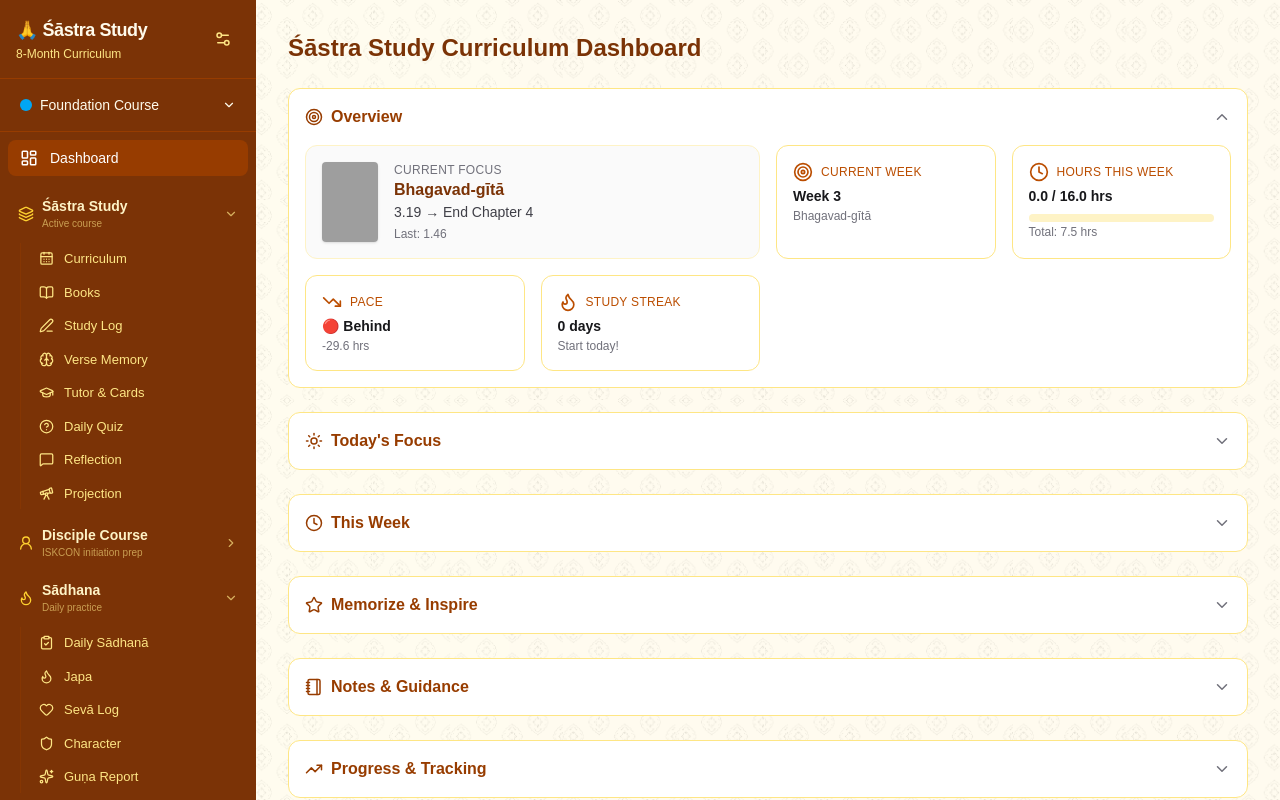
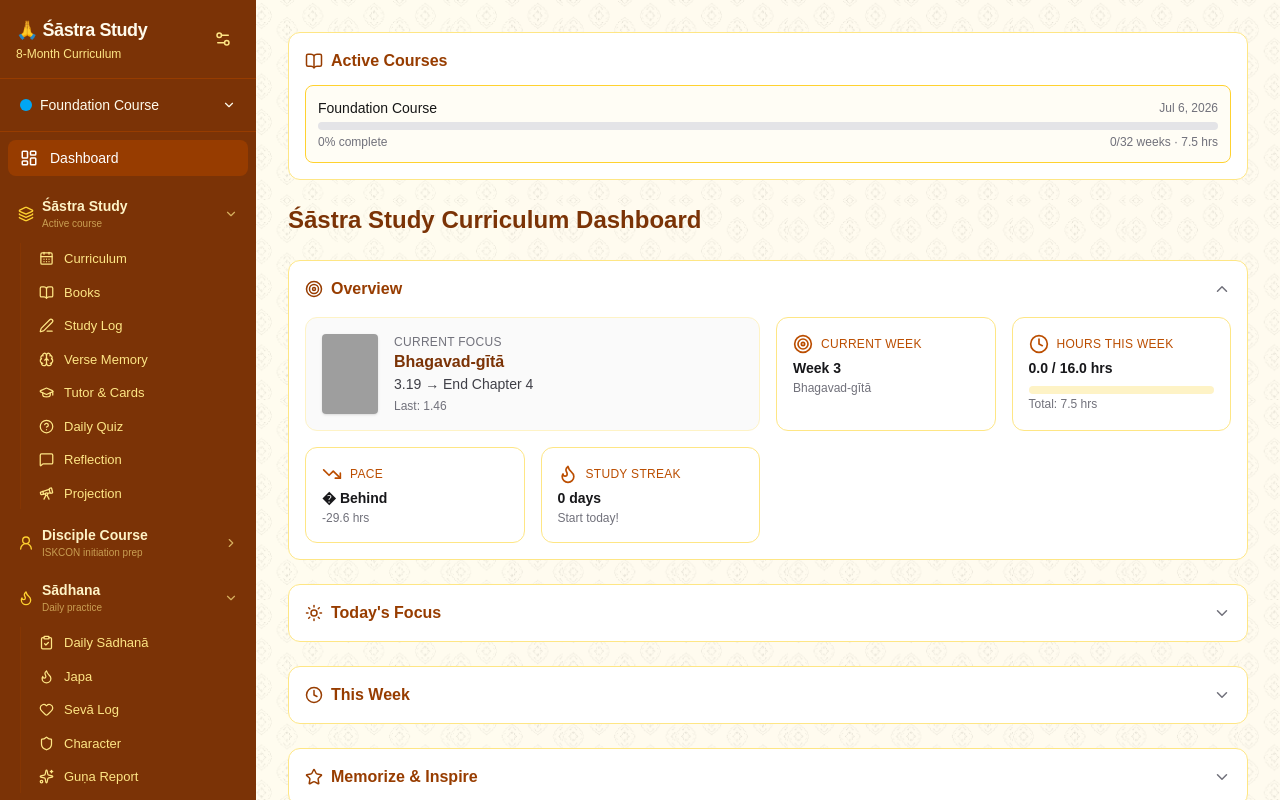
Before and after one commit to rowan-machine/sastra-study, a Next.js app: page / in a window 1280 px wide. Built offline with nearby package versions, Linux system fonts and the light colour scheme; grey boxes are pictures that could not be loaded.

Commit message:
fix: pace label now flags incomplete previous weeks; add active courses tracker

```diff
--- a/src/app/page.tsx
+++ b/src/app/page.tsx
@@ -1923,6 +1923,8 @@ export default function Home() {
           {activeTab === "dashboard" && (
           <Dashboard
             settings={settings}
+            courses={courses}
+            activeCourseId={activeCourseId}
             curriculum={curriculum}
             dailyLog={dailyLog}
             bookProgress={bookProgress}
--- /dev/null
+++ b/src/components/ActiveCoursesTracker.tsx
@@ -0,0 +1,94 @@
+"use client";
+
+import { useEffect, useState } from "react";
+import { Course, BookProgress, CurriculumWeek, DailyLogEntry } from "@/lib/data";
+import { parseISO, format } from "date-fns";
+import { BookOpen } from "lucide-react";
+
+interface ActiveCoursesTrackerProps {
+  courses: Course[];
+  activeCourseId: string;
+  maxCourses?: number;
+}
+
+type CourseStats = {
+  percent: number;
+  hours: number;
+  completedWeeks: number;
+  totalWeeks: number;
+};
+
+export function ActiveCoursesTracker({ courses, activeCourseId, maxCourses = 3 }: ActiveCoursesTrackerProps) {
+  const [courseData, setCourseData] = useState<Record<string, CourseStats>>({});
+
+  useEffect(() => {
+    if (typeof window === "undefined") return;
+    const data: Record<string, CourseStats> = {};
+    for (const c of courses) {
+      const bpRaw = localStorage.getItem(`sastra-${c.id}-book-progress`);
+      const curRaw = localStorage.getItem(`sastra-${c.id}-curriculum`);
+      const logRaw = localStorage.getItem(`sastra-${c.id}-daily-log`);
+      const bp: BookProgress[] = bpRaw ? JSON.parse(bpRaw) : [];
+      const curriculum: CurriculumWeek[] = curRaw ? JSON.parse(curRaw) : [];
+      const dailyLog: DailyLogEntry[] = logRaw ? JSON.parse(logRaw) : [];
+      const totalPercent = bp.length ? bp.reduce((s, b) => s + (b.percentComplete || 0), 0) / bp.length : 0;
+      const completedWeeks = curriculum.filter(
+        (w) => w.complete || /^Complete/i.test(w.paceStatus || "")
+      ).length;
+      data[c.id] = {
+        percent: Math.round(totalPercent),
+        hours: Math.round(dailyLog.reduce((s, e) => s + (e.hours || 0), 0) * 10) / 10,
+        completedWeeks,
+        totalWeeks: curriculum.length,
+      };
+    }
+    setCourseData(data);
+  }, [courses]);
+
+  const activeCourses = courses
+    .filter((c) => c.active || c.id === activeCourseId)
+    .sort((a, b) => parseISO(a.startDate).getTime() - parseISO(b.startDate).getTime())
+    .slice(0, maxCourses);
+
+  if (activeCourses.length === 0) return null;
+
+  return (
+    <div className="bg-white dark:bg-zinc-900 rounded-xl border border-amber-200 dark:border-zinc-800 p-4 mb-6">
+      <h3 className="font-semibold text-amber-800 dark:text-amber-200 mb-3 flex items-center gap-2">
+        <BookOpen size={18} /> Active Courses
+      </h3>
+      <div className="space-y-3">
+        {activeCourses.map((c) => {
+          const d = courseData[c.id] || { percent: 0, hours: 0, completedWeeks: 0, totalWeeks: 0 };
+          return (
+            <div
+              key={c.id}
+              className={`p-3 rounded-lg border ${
+                c.id === activeCourseId
+                  ? "border-amber-300 bg-amber-50/50 dark:bg-amber-900/10"
+                  : "border-zinc-200 dark:border-zinc-700"
+              }`}
+            >
+              <div className="flex justify-between items-center mb-1">
+                <span className="font-medium text-sm">{c.name}</span>
+                <span className="text-xs text-zinc-500">{format(parseISO(c.startDate), "MMM d, yyyy")}</span>
+              </div>
+              <div className="w-full bg-zinc-200 dark:bg-zinc-700 h-2 rounded-full overflow-hidden mb-1">
+                <div
+                  className="h-full bg-amber-600 rounded-full transition-all"
+                  style={{ width: `${Math.max(0, Math.min(100, d.percent))}%` }}
+                />
+              </div>
+              <div className="flex justify-between text-xs text-zinc-500">
+                <span>{d.percent}% complete</span>
+                <span>
+                  {d.completedWeeks}/{d.totalWeeks} weeks · {d.hours} hrs
+                </span>
+              </div>
+            </div>
+          );
+        })}
+      </div>
+    </div>
+  );
+}
--- a/src/components/Dashboard.tsx
+++ b/src/components/Dashboard.tsx
@@ -1,7 +1,8 @@
 "use client";
 
 import { useState } from "react";
-import { Settings, CurriculumWeek, DailyLogEntry, BookProgress, VerseMemory, JapaEntry, ScheduleDay, TutorSession, isTutorSession, interpolateVerseTarget, Guna, LectureNote, DevoteeContact, SpiritualMaster, getExpectedHours, getAheadBehind, getAdjustedWeeklyTarget, getEffectiveHours, parseVerseRef, verseToAbsolutePosition } from "@/lib/data";
+import { Settings, Course, CurriculumWeek, DailyLogEntry, BookProgress, VerseMemory, JapaEntry, ScheduleDay, TutorSession, isTutorSession, interpolateVerseTarget, Guna, LectureNote, DevoteeContact, SpiritualMaster, getExpectedHours, getAheadBehind, getAdjustedWeeklyTarget, getEffectiveHours, parseVerseRef, verseToAbsolutePosition } from "@/lib/data";
+import { ActiveCoursesTracker } from "./ActiveCoursesTracker";
 import { getUpcomingVaisnavaEvents, fastLabels, fastDetails } from "@/lib/vaisnava-calendar";
 import { differenceInDays, parseISO, format, subDays } from "date-fns";
 import { BookCover } from "./BookProgressTab";
@@ -9,6 +10,8 @@ import { TrendingUp, TrendingDown, Clock, CheckCircle2, Target, Flame, Zap, Note
 
 interface Props {
   settings: Settings;
+  courses: Course[];
+  activeCourseId: string;
   curriculum: CurriculumWeek[];
   dailyLog: DailyLogEntry[];
   bookProgress: BookProgress[];
@@ -42,7 +45,7 @@ function DashboardSection({ title, icon, defaultOpen = true, children }: { title
   );
 }
 
-export function Dashboard({ settings, curriculum, dailyLog, bookProgress, verseMemory, japaLog, scheduleLog, tutorSessions, lectureNotes = [], contacts = [], spiritualMaster, onTabChange }: Props) {
+export function Dashboard({ settings, courses, activeCourseId, curriculum, dailyLog, bookProgress, verseMemory, japaLog, scheduleLog, tutorSessions, lectureNotes = [], contacts = [], spiritualMaster, onTabChange }: Props) {
   const today = new Date();
   const startDate = parseISO(settings.planStartDate);
   const daysSinceStart = Math.max(0, differenceInDays(today, startDate));
@@ -81,16 +84,20 @@ export function Dashboard({ settings, curriculum, dailyLog, bookProgress, verseM
         verseToAbsolutePosition(currentWeek.book, expectedRef.chapter, expectedRef.verse)
       : null;
 
-  const paceLabel =
-    positionDiff !== null
-      ? positionDiff >= 0
-        ? "🟢 On Track"
-        : "🔴 Behind"
-      : aheadBehind >= 0
-      ? "🟢 On Track"
-      : aheadBehind > -4
-      ? "🟡 Slightly Behind"
-      : "🔴 Behind";
+  // If previous weeks are incomplete, the user is not fully on track even if
+  // their latest reading happens to fall within the current week’s target.
+  const isWeekDone = (w: CurriculumWeek) =>
+    w.complete || /^Complete/i.test(w.paceStatus || "") || (w.actualHours >= w.targetHours);
+  const incompletePreviousWeeks = curriculum.filter((w) => w.week < currentWeekNum && !isWeekDone(w)).length;
+
+  const rawPositionOnTrack = positionDiff !== null ? positionDiff >= 0 : aheadBehind >= 0;
+  const paceLabel = (() => {
+    if (incompletePreviousWeeks > 1) return "� Behind";
+    if (incompletePreviousWeeks === 1) return rawPositionOnTrack ? "🟡 Catching Up" : "🔴 Behind";
+    if (positionDiff !== null) return positionDiff >= 0 ? "🟢 On Track" : "🔴 Behind";
+    if (aheadBehind >= 0) return "🟢 On Track";
+    return aheadBehind > -4 ? "🟡 Slightly Behind" : "🔴 Behind";
+  })();
 
   const isWeekend = today.getDay() === 0 || today.getDay() === 6;
   const dailyTarget = isWeekend ? settings.weekendTargetHours : settings.minimumDailyStudyHours;
@@ -229,6 +236,7 @@ export function Dashboard({ settings, curriculum, dailyLog, bookProgress, verseM
 
   return (
     <div className="p-8 max-w-6xl mx-auto">
+      <ActiveCoursesTracker courses={courses} activeCourseId={activeCourseId} />
       <h2 className="text-2xl font-bold text-amber-900 dark:text-amber-100 mb-6">
         Śāstra Study Curriculum Dashboard
       </h2>
```
